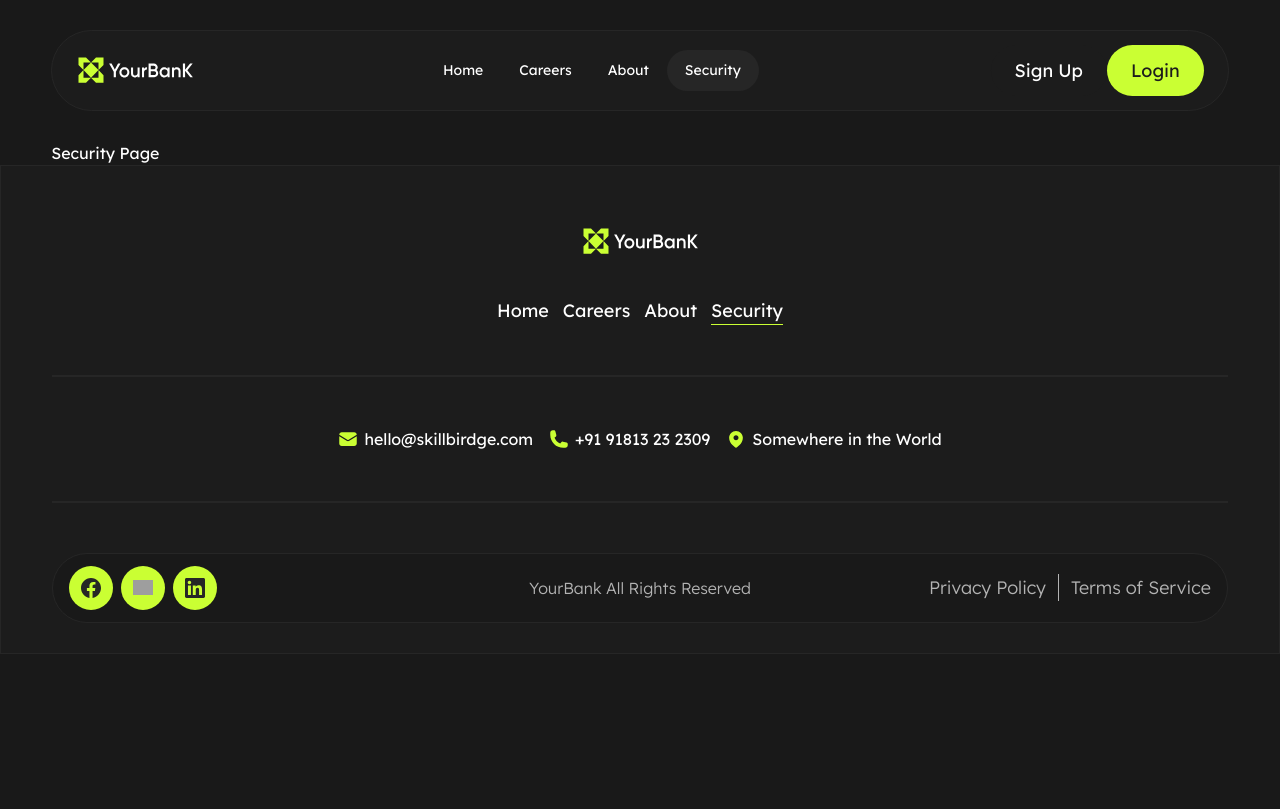
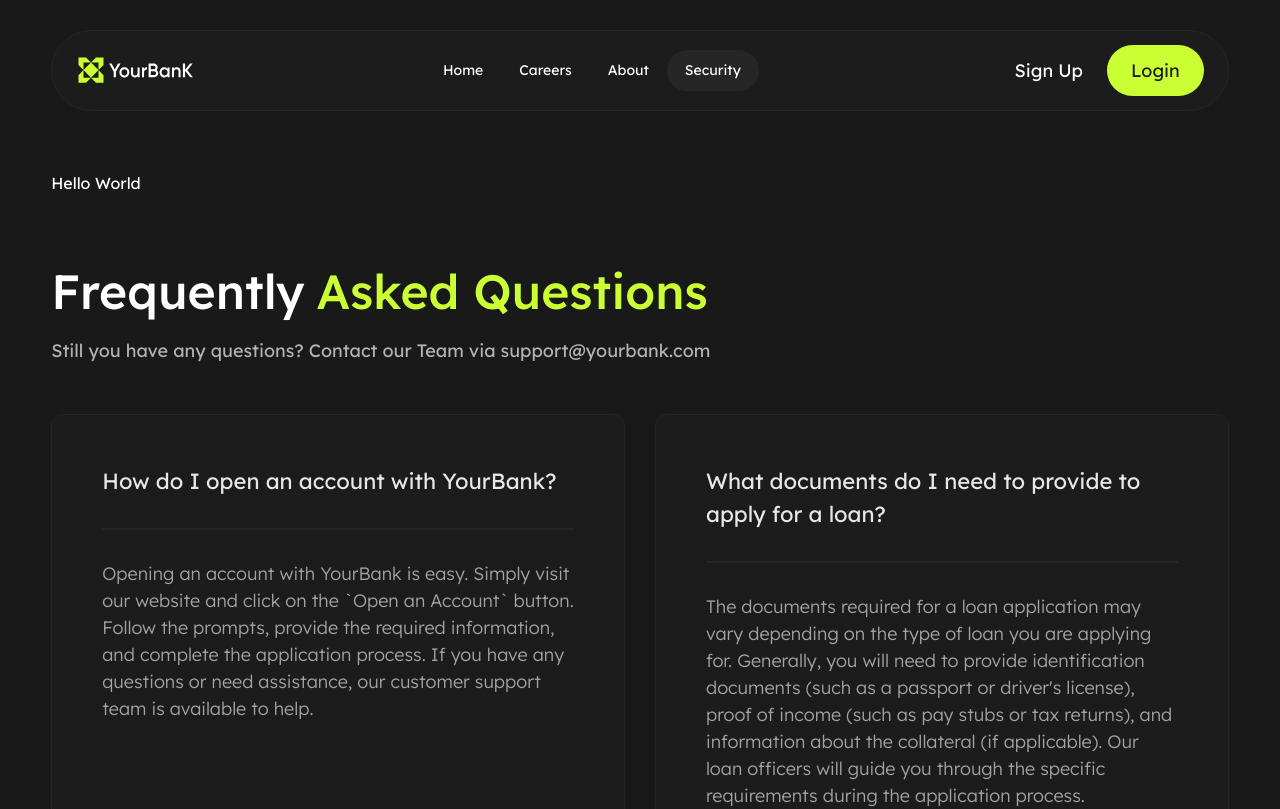
Before and after one commit to FarhadNagiyev/Banking-Company-Website, a Next.js app: page /security in a window 1280 px wide. Shown: the top 809 px of the page. Built offline with nearby package versions, Linux system fonts and the light colour scheme; grey boxes are pictures that could not be loaded.

Commit message:
feat(app pages) -added common components

```diff
--- a/src/app/careers/page.tsx
+++ b/src/app/careers/page.tsx
@@ -1,7 +1,13 @@
+import CTASection from "@/features/CTASection";
+import FAQSection from "@/features/FAQSection/container";
+import OverviewSection from "@/features/OverviewSection/container";
+
 export default function CareersPage() {
     return (
-        <div>
-            Careers Page
+        <div className="2xl:my-[100px] md:my-[60px] space-y-[20px] md:space-y-[60px] 2xl:space-y-[100px]">
+            <OverviewSection content="" />
+            <FAQSection />
+            <CTASection />
         </div>
     );
 }
--- a/src/app/security/page.tsx
+++ b/src/app/security/page.tsx
@@ -1,7 +1,12 @@
+import FAQSection from "@/features/FAQSection/container";
+import OverviewSection from "@/features/OverviewSection/container";
+
 export default function SecurityPage() {
     return (
-        <div>
-            Security Page
+        <div className="2xl:my-[100px] md:my-[60px] space-y-[20px] md:space-y-[60px] 2xl:space-y-[100px]">
+            <OverviewSection content="" />
+            <FAQSection />
         </div>
+
     );
 }
--- /dev/null
+++ b/src/features/OverviewSection/container.tsx
@@ -0,0 +1,14 @@
+type OverviewSectionProps = {
+    content: string;
+}
+function OverviewSection({ content }: OverviewSectionProps) {
+    return (
+        <section>
+            <h2>{content}</h2>
+            Hello World
+        </section>
+
+    )
+}
+
+export default OverviewSection
```
